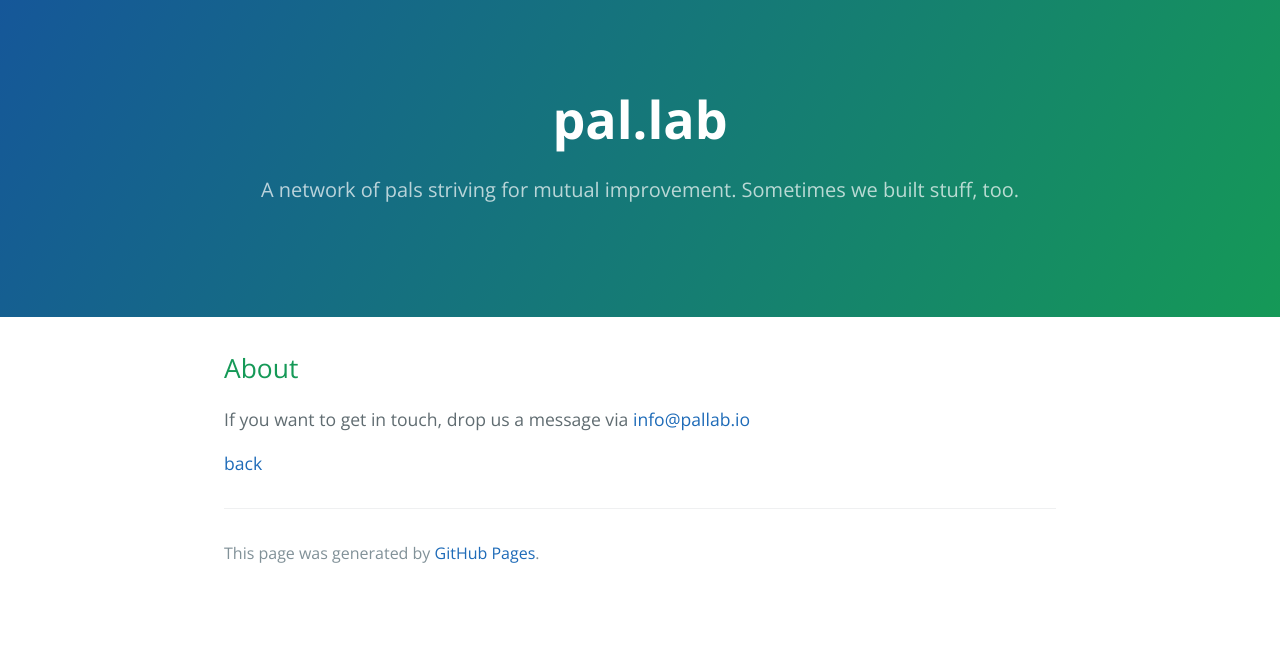
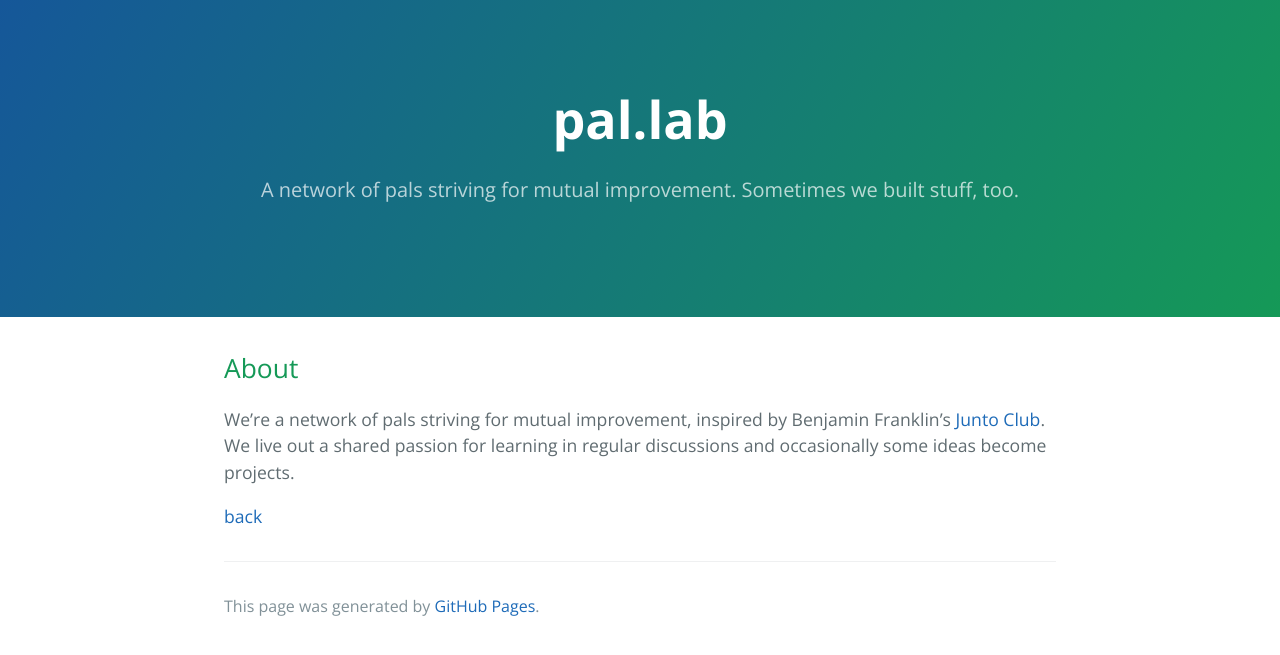
Before and after one commit to pal-lab/pal-lab.github.io, a Jekyll site: the page built from about.md, in a window 1280 px wide. Shown: the top 655 px of the page. Built offline with Jekyll 4.4.1, drawn with Linux system fonts in a browser that asks for light colours; our own code applies the rules of GitHub Pages for plain Markdown files.

Commit message:
editorial changes

```diff
--- a/about.md
+++ b/about.md
@@ -4,6 +4,6 @@ layout: default
 
 ## About
 
-If you want to get in touch, drop us a message via [info@pallab.io](mailto:info@pallab.io)
+We're a network of pals striving for mutual improvement, inspired by Benjamin Franklin's [Junto Club](http://www.benjamin-franklin-history.org/junto-club/). We live out a shared passion for learning in regular discussions and occasionally some ideas become projects.
 
 [back](./)
```
Also changed, not shown: index.md (+1 -1 lines).
